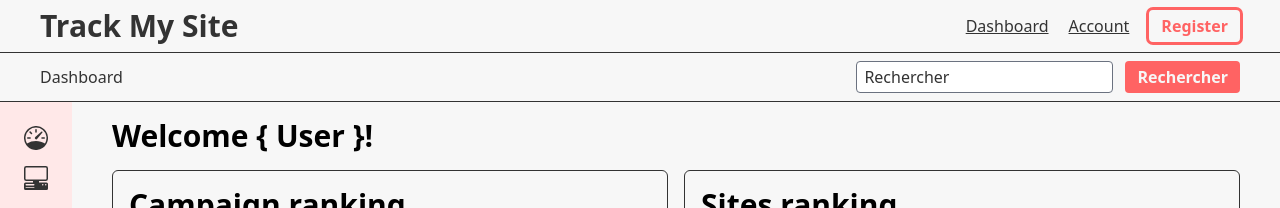
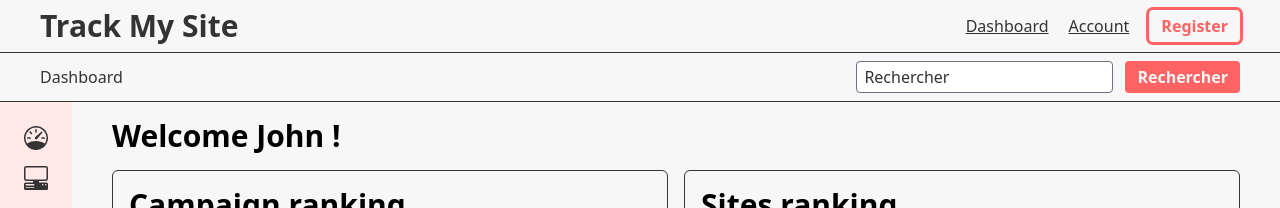
Before and after one commit to eliooooooo/Vue-Dashboard, a Vue app: page / in a window 1280 px wide. Shown: the top 208 px of the page. Built offline with nearby package versions, Linux system fonts and the light colour scheme.

Commit message:
Rework: PageHeader factorisation

```diff
--- a/src/components/Dashboard.vue
+++ b/src/components/Dashboard.vue
@@ -3,12 +3,12 @@ import SitesTable from './Sites/SitesTable.vue';
 import SitesRanking from './Sites/SitesRanking.vue';
 import CampaignRanking from './Sites/CampaignRanking.vue';
 import OverviewChart from './Sites/OverviewChart.vue';
+import PageHeader from './PageHeader.vue';
 </script>
 
 <template>
     <div class="grid grid-cols-12 gap-4">
-        <h1 class="col-span-12">Welcome { User }!</h1>
-        <!-- <SitesTable class="col-span-9" /> -->
+        <PageHeader title="Welcome John !" />
         <CampaignRanking class="col-span-6" />
         <SitesRanking class="col-span-6" />
         <OverviewChart class="col-span-12" />
--- /dev/null
+++ b/src/components/PageHeader.vue
@@ -0,0 +1,24 @@
+<script setup>
+
+const props = defineProps({
+    title: {
+        type: String,
+        defautl: null
+    },
+    desc: {
+        type: String,
+        default: null
+    }
+})
+
+</script>
+
+<template>
+    <div class="col-span-12 flex flex-row justify-between">
+        <div class="flex flex-col gap-2">
+            <h1 v-html="props.title"></h1>
+            <p v-if="props.desc" v-html="props.desc"></p>
+        </div>
+        <slot></slot>
+    </div>
+</template>
--- a/src/components/Site.vue
+++ b/src/components/Site.vue
@@ -1,4 +1,5 @@
 <script setup>
+import PageHeader from './PageHeader.vue';
 import LocationChart from './Sites/LocationChart.vue';
 import SitesVisitsTable from './Sites/SitesVisitsTable.vue';
 import VisitsChart from './Sites/VisitsChart.vue';
@@ -7,16 +8,12 @@ import VisitsMultipleCharts from './Sites/VisitsMultipleCharts.vue';
 
 <template>
     <div class="grid grid-cols-12 gap-4">
-        <div class="col-span-12 flex flex-row justify-between">
-            <div class="flex flex-col gap-2">
-                <h1>Google</h1>
-                <p>Site origin : <a href="#">https://google.fr</a></p>
-            </div>
+        <PageHeader title="Google" desc="Site origin : <a href='#''>https://google.fr</a>">
             <div class="flex flex-col gap-2">
                 <button class="btn primary small">Copy ApiKey</button>
                 <button class="btn secondary small">Delete </button>
             </div>
-        </div>
+        </PageHeader>
         <VisitsChart class="col-span-8" />
         <LocationChart class="col-span-4" />
         <SitesVisitsTable class="col-span-12" :site-cell="false"/>
--- a/src/components/Visits.vue
+++ b/src/components/Visits.vue
@@ -3,6 +3,7 @@ import { onMounted, ref, watch } from 'vue'
 import { useRoute, useRouter } from 'vue-router';
 import ContainerSimple from './ContainerSimple.vue';
 import SitesVisitsTable from './Sites/SitesVisitsTable.vue';
+import PageHeader from './PageHeader.vue';
 
 const route = useRoute();
 const router = useRouter();
@@ -98,10 +99,7 @@ watch([site, source, campaign, content, term, medium, language, platform], () =>
 
 <template>
     <div class="grid grid-cols-12 gap-4" >
-        <div class="flex flex-col gap-2 col-span-12">
-            <h1>Visits</h1>
-            <p>Here is all the visits register on your account. Custom the filters to match your needs !</p>
-        </div>
+        <PageHeader title="Visits" desc="Here is all the visits register on your account. Custom the filters to match your needs !" />
         <ContainerSimple title="Filters" desc="Custom filters to match your needs" @resetFilters="resetFilters" :toggle="true" :resetFilters="true" class="col-span-12">
             <div class="grid grid-cols-4 gap-4">
                 <div class="flex flex-col gap-1">
```
